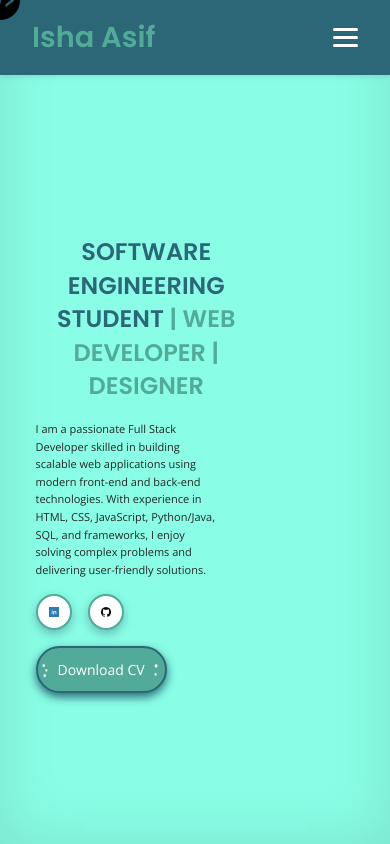
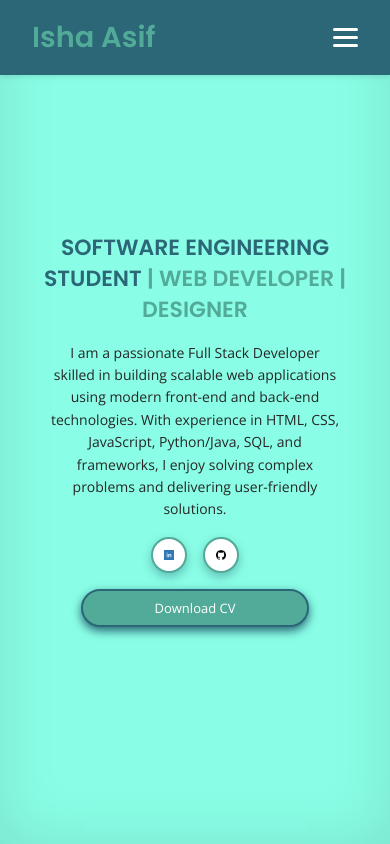
Before and after one commit to Ishaasiff/Portfolio, a plain HTML site: page index.html in a window 390 px wide. Shown: the top 844 px of the page. Drawn offline with nearby package versions, Linux system fonts and the light colour scheme.

Commit message:
first commit

```diff
--- a/style.css
+++ b/style.css
@@ -4,7 +4,7 @@
   padding: 0;
   box-sizing: border-box;
   scroll-behavior: smooth;
-
+  max-width: 100%;
 }
 
 *::-webkit-scrollbar {
@@ -328,6 +328,73 @@ nav ul li a.active {
     width: 50%;
   }
 }
+
+
+/* 🔹 Mobile Friendly Layout */
+@media (max-width: 600px) {
+  .page1 {
+    padding: 1rem;
+    text-align: center;
+    display: flex;
+    flex-direction: column;
+    align-items: center;   /* centers horizontally */
+    justify-content: center; /* centers vertically */
+  }
+
+  .about-section {
+    padding: 2rem 1rem;
+    text-align: center;
+    align-items: center;
+    justify-content: center;
+    width: 100%;
+  }
+
+  .intro-section {
+    flex-direction: column;
+    align-items: center;
+    justify-content: center;
+    text-align: center;
+    gap: 1rem;
+    width: 100%;
+  }
+
+  .field {
+    font-size: 22px;
+    margin: 1rem 0;
+    text-align: center;
+  }
+
+  .bio {
+    font-size: 14px;
+    text-align: center;
+    margin: 0 auto 1rem auto;
+    padding: 0;
+    max-width: 90%;
+  }
+
+  .download-cv {
+    display: block;
+    margin: 1rem auto 0 auto;
+    align-self: center;
+    font-size: 13px;       /* smaller text */
+    padding: 8px 16px;     /* smaller padding */
+    border-radius: 40px;   /* slightly smaller curve */
+    width: auto;           /* prevent it from stretching */
+    max-width: 70%;        /* keeps it balanced on small screens */
+  }
+
+  /* Hide floating dots on small screens (they cause overflow) */
+  .dot {
+    display: none;
+  }
+
+  .links {
+    justify-content: center;
+    margin-top: 1rem;
+    width: 100%;
+  }
+}
+
 
 
 
@@ -917,3 +984,11 @@ footer {
 body {
   cursor: none;
 }
+@media (max-width: 1024px) {
+  .tag-cursor {
+    display: none;
+  }
+  body {
+    cursor: auto;
+  }
+}
```
